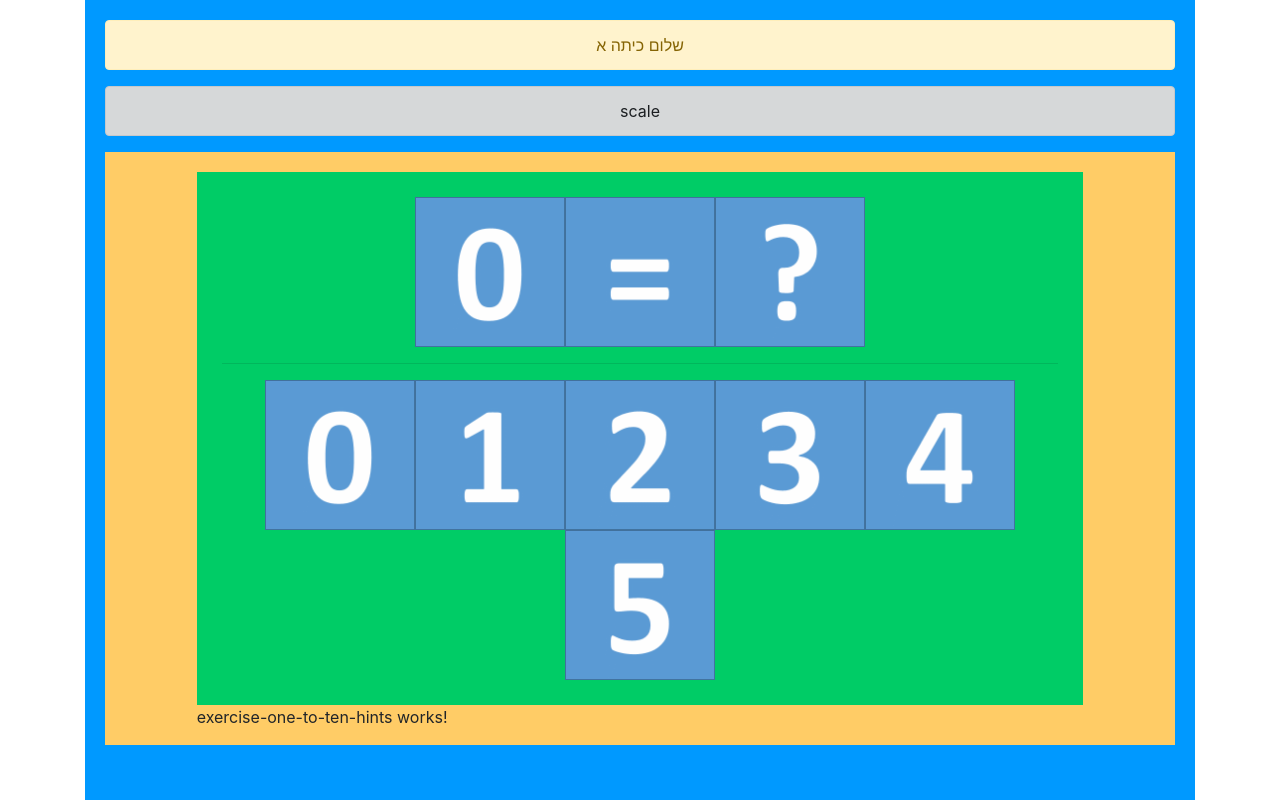
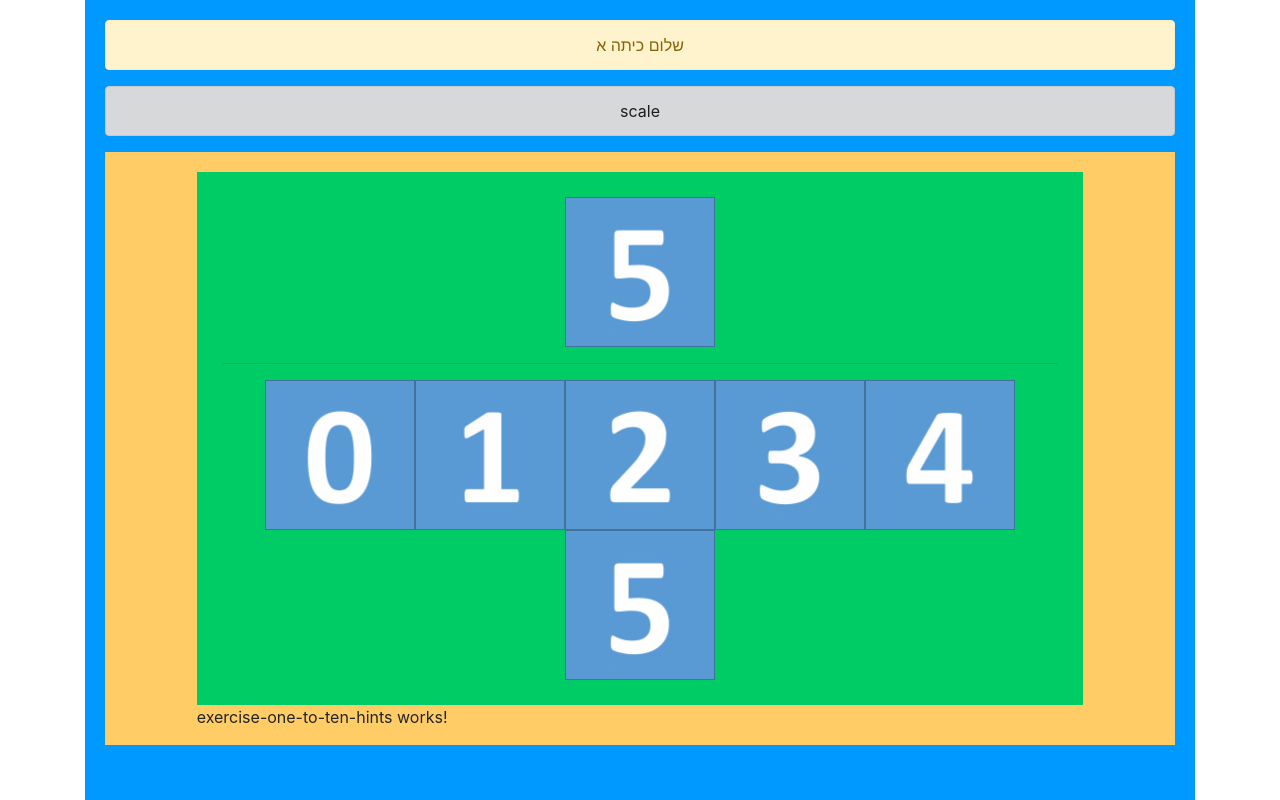
Before and after one commit to GilHadad/eastMath, an Angular app: page / in a window 1280 px wide. Shown: the top 800 px of the page. Built offline with nearby package versions, Linux system fonts and the light colour scheme.

Commit message:
mare images working

```diff
--- a/src/app/leasons/leason-zero/exercise-one-to-ten-fingers/exercise-one-to-ten-fingers.component.html
+++ b/src/app/leasons/leason-zero/exercise-one-to-ten-fingers/exercise-one-to-ten-fingers.component.html
@@ -1,8 +1,6 @@
 <div class="main-container">
      <span>
-         <img height="150" src="{{imagesSrc.finger_0}}">
-         <img height="150" src="{{imagesSrc.equal}}">
-         <img height="150" src="{{imagesSrc.question_mark}}">
+         <img height="150" src="{{exercise.question}}">
     </span> <hr/>
     <span>
             <img height="150" src="{{imagesSrc.finger_0}}">
--- a/src/app/leasons/leason-zero/exercise-one-to-ten-fingers/exercise-one-to-ten-fingers.component.ts
+++ b/src/app/leasons/leason-zero/exercise-one-to-ten-fingers/exercise-one-to-ten-fingers.component.ts
@@ -1,5 +1,13 @@
 import { Component, OnInit } from '@angular/core';
 import * as data from './strings.json';
+
+interface exercise {
+  question: string;
+  answer: string;
+  hint: boolean;
+  statTime: Date;
+  endTime?: Date;
+}
 
 @Component({
   selector: 'app-exercise-one-to-ten-fingers',
@@ -8,11 +16,23 @@ import * as data from './strings.json';
 })
 export class ExerciseOneToTenFingersComponent implements OnInit {
   imagesSrc = (<any>data).images;
+  exercise: exercise;
   constructor() { }
 
 
   ngOnInit() {
-    console.log(this.imagesSrc.finger_0);
+    console.log(this.imagesSrc)
+    this.exercise = this.createNewExercise();
   }
-
+  createNewExercise(): exercise {
+    const num = Math.floor(Math.random() * 9) + 1
+    let exercise = {
+      question: this.imagesSrc[`finger_${num}`],
+      answer: this.imagesSrc[`finger_${num}`],
+      hint: false,
+      statTime: new Date()
+    }
+    console.log(exercise)
+    return exercise
+  }
 }
--- a/src/app/leasons/leason-zero/exercise-one-to-ten-fingers/strings.json
+++ b/src/app/leasons/leason-zero/exercise-one-to-ten-fingers/strings.json
@@ -6,6 +6,11 @@
         "finger_3": "assets/fingers-images/finger-3.png",
         "finger_4": "assets/fingers-images/finger-4.png",
         "finger_5": "assets/fingers-images/finger-5.png",
+        "finger_6": "assets/fingers-images/finger-5.png",
+        "finger_7": "assets/fingers-images/finger-5.png",
+        "finger_8": "assets/fingers-images/finger-5.png",
+        "finger_9": "assets/fingers-images/finger-5.png",
+        "finger_10": "assets/fingers-images/finger-5.png",
         "equal": "assets/fingers-images/equal.png",
         "question_mark": "assets/fingers-images/question-mark.png"
     }
```
